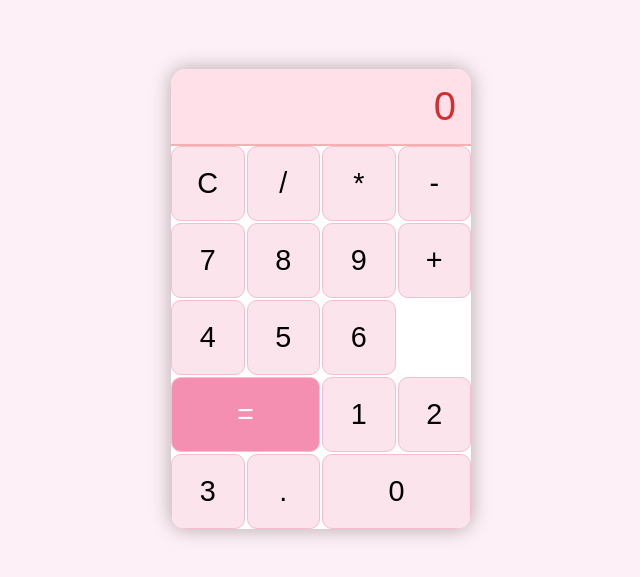
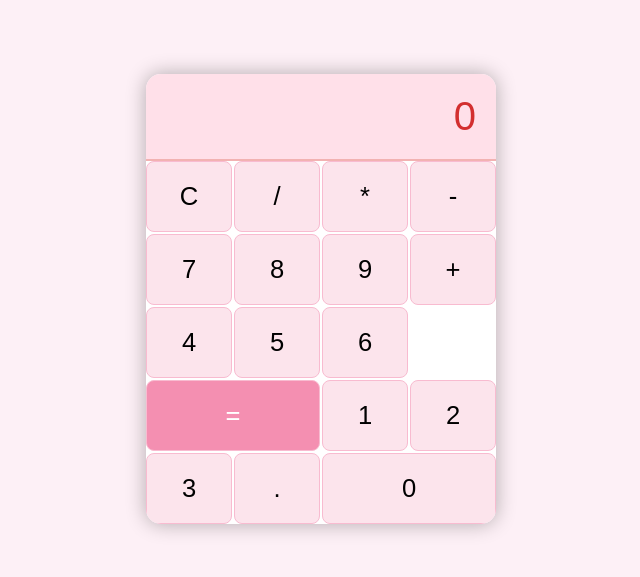
Before and after one commit to QuintessenceCoding/calci, a plain HTML site: page index.html in a window 1280 px wide. Shown: the part 101-678 px from the top of the page, without its empty margins (319-959 px from the left). Drawn offline with Linux system fonts and the light colour scheme.

Commit message:
change width

```diff
--- a/styles.css
+++ b/styles.css
@@ -6,22 +6,24 @@ body {
     background-color: #fdf0f6;
     margin: 0;
     font-family: 'Arial', sans-serif;
+    overflow: hidden; /* Prevents scrolling if content overflows */
 }
 
 .calculator {
     border-radius: 15px;
     box-shadow: 0 0 20px rgba(0, 0, 0, 0.3);
     overflow: hidden;
-    width: 300px;
+    width: 350px; /* Increased width for more space */
+    max-width: 100%; /* Ensure it doesn't exceed viewport width */
     background-color: #fff;
 }
 
 .display {
     background-color: #ffe0e9;
     color: #d32f2f;
-    font-size: 2.5em;
+    font-size: 2.5em; /* Adjusted font size */
     text-align: right;
-    padding: 15px;
+    padding: 20px; /* Increased padding */
     border-bottom: 2px solid #f2b2b2;
     box-sizing: border-box;
 }
@@ -35,11 +37,12 @@ body {
 .btn {
     background-color: #fce4ec;
     border: 1px solid #f8bbd0;
-    border-radius: 10px;
-    font-size: 1.8em;
-    padding: 20px;
+    border-radius: 8px; /* Slightly smaller radius */
+    font-size: 1.6em; /* Adjusted font size */
+    padding: 20px; /* Adjusted padding */
     cursor: pointer;
     transition: background-color 0.3s, transform 0.1s;
+    box-sizing: border-box;
 }
 
 .btn:hover {
@@ -53,7 +56,7 @@ body {
 .btn-equal {
     background-color: #f48fb1;
     color: #fff;
-    grid-column: span 2;
+    grid-column: span 2; /* Ensure it spans two columns */
 }
 
 .btn-equal:hover {
@@ -61,5 +64,5 @@ body {
 }
 
 .btn-zero {
-    grid-column: span 2;
+    grid-column: span 2; /* Ensure it spans two columns */
 }
```
